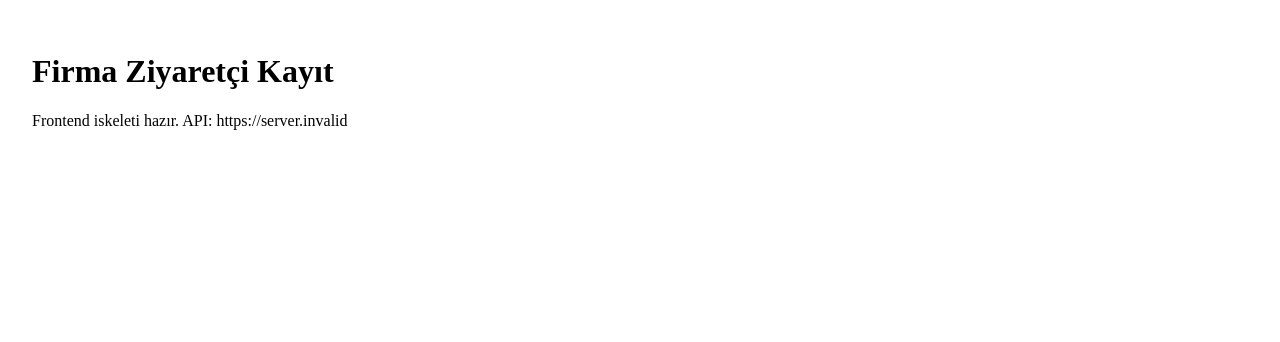
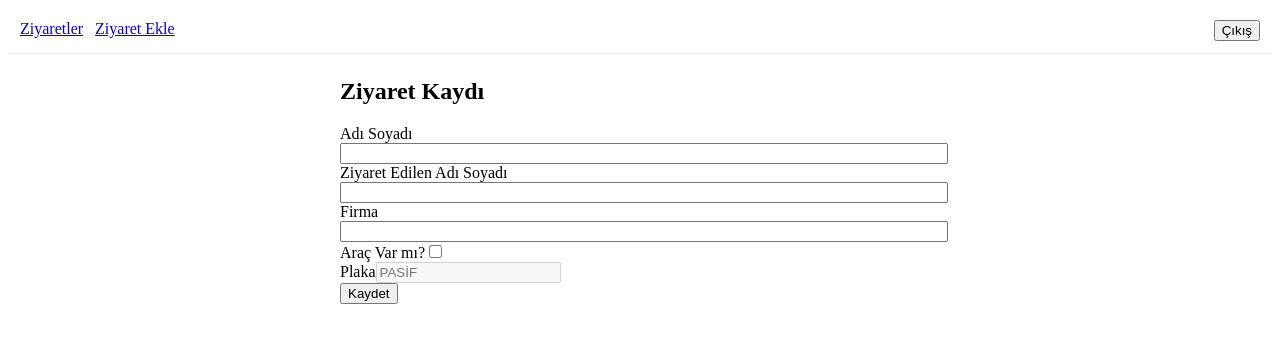
Before and after one commit to doganmus/firma-ziyaretci-kayit, a React (Vite) app in the folder frontend/: page /new in a window 1280 px wide. Shown: the top 342 px of the page. Built offline with nearby package versions, Linux system fonts and the light colour scheme; no server answers; sample sign-in values are in the browser's storage.

Commit message:
feat(stage-1): add frontend pages (Login, VisitForm, VisitList) with axios client and routing

```diff
--- /dev/null
+++ b/frontend/src/App.tsx
@@ -0,0 +1,34 @@
+import { BrowserRouter, Routes, Route, Link, Navigate } from 'react-router-dom'
+import Login from './pages/Login'
+import VisitForm from './pages/VisitForm'
+import VisitList from './pages/VisitList'
+
+function RequireAuth({ children }: { children: JSX.Element }) {
+  const token = localStorage.getItem('accessToken')
+  if (!token) return <Navigate to="/login" replace />
+  return children
+}
+
+export default function App() {
+  const logout = () => {
+    localStorage.removeItem('accessToken')
+    localStorage.removeItem('user')
+    window.location.href = '/login'
+  }
+
+  return (
+    <BrowserRouter>
+      <nav style={{ display: 'flex', gap: 12, padding: 12, borderBottom: '1px solid #eee' }}>
+        <Link to="/">Ziyaretler</Link>
+        <Link to="/new">Ziyaret Ekle</Link>
+        <span style={{ marginLeft: 'auto' }} />
+        <button onClick={logout}>Çıkış</button>
+      </nav>
+      <Routes>
+        <Route path="/login" element={<Login />} />
+        <Route path="/" element={<RequireAuth><VisitList /></RequireAuth>} />
+        <Route path="/new" element={<RequireAuth><VisitForm /></RequireAuth>} />
+      </Routes>
+    </BrowserRouter>
+  )
+}
--- /dev/null
+++ b/frontend/src/api/client.ts
@@ -0,0 +1,21 @@
+import axios from 'axios'
+
+const apiBase = (import.meta.env.VITE_API_URL as string) || 'http://localhost:3000'
+
+export const api = axios.create({
+  baseURL: apiBase,
+})
+
+api.interceptors.request.use((config) => {
+  const token = localStorage.getItem('accessToken')
+  if (token) {
+    config.headers = config.headers ?? {}
+    config.headers.Authorization = `Bearer ${token}`
+  }
+  return config
+})
+
+export type LoginResponse = {
+  accessToken: string
+  user: { id: string; email: string; full_name: string; role: string }
+}
--- a/frontend/src/main.tsx
+++ b/frontend/src/main.tsx
@@ -1,14 +1,6 @@
 import React from 'react'
 import ReactDOM from 'react-dom/client'
-
-function App() {
-  return (
-    <div style={{ padding: 24 }}>
-      <h1>Firma Ziyaretçi Kayıt</h1>
-      <p>Frontend iskeleti hazır. API: {import.meta.env.VITE_API_URL || 'not set'}</p>
-    </div>
-  )
-}
+import App from './App'
 
 ReactDOM.createRoot(document.getElementById('root')!).render(
   <React.StrictMode>
--- /dev/null
+++ b/frontend/src/pages/Login.tsx
@@ -0,0 +1,39 @@
+import { useState } from 'react'
+import { api, LoginResponse } from '../api/client'
+
+export default function Login() {
+  const [email, setEmail] = useState('')
+  const [password, setPassword] = useState('')
+  const [error, setError] = useState<string | null>(null)
+
+  const submit = async (e: React.FormEvent) => {
+    e.preventDefault()
+    setError(null)
+    try {
+      const res = await api.post<LoginResponse>('/auth/login', { email, password })
+      localStorage.setItem('accessToken', res.data.accessToken)
+      localStorage.setItem('user', JSON.stringify(res.data.user))
+      window.location.href = '/'
+    } catch (err) {
+      setError('Giriş başarısız')
+    }
+  }
+
+  return (
+    <div style={{ maxWidth: 360, margin: '80px auto' }}>
+      <h2>Giriş Yap</h2>
+      <form onSubmit={submit}>
+        <div style={{ marginBottom: 12 }}>
+          <label>E-posta</label>
+          <input type="email" value={email} onChange={(e) => setEmail(e.target.value)} style={{ width: '100%' }} />
+        </div>
+        <div style={{ marginBottom: 12 }}>
+          <label>Şifre</label>
+          <input type="password" value={password} onChange={(e) => setPassword(e.target.value)} style={{ width: '100%' }} />
+        </div>
+        {error && <div style={{ color: 'red', marginBottom: 8 }}>{error}</div>}
+        <button type="submit">Giriş</button>
+      </form>
+    </div>
+  )
+}
--- /dev/null
+++ b/frontend/src/pages/VisitForm.tsx
@@ -0,0 +1,65 @@
+import { useState } from 'react'
+import { api } from '../api/client'
+
+export default function VisitForm() {
+  const [visitorFullName, setVisitorFullName] = useState('')
+  const [visitedPersonFullName, setVisitedPersonFullName] = useState('')
+  const [companyName, setCompanyName] = useState('')
+  const [hasVehicle, setHasVehicle] = useState(false)
+  const [vehiclePlate, setVehiclePlate] = useState('')
+  const [message, setMessage] = useState<string | null>(null)
+
+  const submit = async (e: React.FormEvent) => {
+    e.preventDefault()
+    setMessage(null)
+    try {
+      const now = new Date().toISOString()
+      await api.post('/visits', {
+        entry_at: now,
+        visitor_full_name: visitorFullName,
+        visited_person_full_name: visitedPersonFullName,
+        company_name: companyName,
+        has_vehicle: hasVehicle,
+        vehicle_plate: hasVehicle ? vehiclePlate : undefined,
+      })
+      setMessage('Kayıt oluşturuldu')
+      setVisitorFullName('')
+      setVisitedPersonFullName('')
+      setCompanyName('')
+      setHasVehicle(false)
+      setVehiclePlate('')
+    } catch (err) {
+      setMessage('Hata oluştu')
+    }
+  }
+
+  return (
+    <div style={{ maxWidth: 600, margin: '24px auto' }}>
+      <h2>Ziyaret Kaydı</h2>
+      <form onSubmit={submit}>
+        <div>
+          <label>Adı Soyadı</label>
+          <input value={visitorFullName} onChange={(e) => setVisitorFullName(e.target.value)} style={{ width: '100%' }} />
+        </div>
+        <div>
+          <label>Ziyaret Edilen Adı Soyadı</label>
+          <input value={visitedPersonFullName} onChange={(e) => setVisitedPersonFullName(e.target.value)} style={{ width: '100%' }} />
+        </div>
+        <div>
+          <label>Firma</label>
+          <input value={companyName} onChange={(e) => setCompanyName(e.target.value)} style={{ width: '100%' }} />
+        </div>
+        <div>
+          <label>Araç Var mı?</label>
+          <input type="checkbox" checked={hasVehicle} onChange={(e) => setHasVehicle(e.target.checked)} />
+        </div>
+        <div>
+          <label>Plaka</label>
+          <input value={vehiclePlate} onChange={(e) => setVehiclePlate(e.target.value)} disabled={!hasVehicle} placeholder={!hasVehicle ? 'PASİF' : ''} />
+        </div>
+        <button type="submit">Kaydet</button>
+      </form>
+      {message && <div style={{ marginTop: 8 }}>{message}</div>}
+    </div>
+  )
+}
--- /dev/null
+++ b/frontend/src/pages/VisitList.tsx
@@ -0,0 +1,65 @@
+import { useEffect, useState } from 'react'
+import { api } from '../api/client'
+
+type Visit = {
+  id: string
+  visitor_full_name: string
+  visited_person_full_name: string
+  company_name: string
+  entry_at: string
+  exit_at: string | null
+  has_vehicle: boolean
+  vehicle_plate: string | null
+}
+
+export default function VisitList() {
+  const [items, setItems] = useState<Visit[]>([])
+
+  const load = async () => {
+    const res = await api.get<Visit[]>('/visits')
+    setItems(res.data)
+  }
+
+  useEffect(() => {
+    load()
+  }, [])
+
+  const exitVisit = async (id: string) => {
+    await api.post(`/visits/${id}/exit`)
+    await load()
+  }
+
+  return (
+    <div style={{ padding: 24 }}>
+      <h2>Ziyaretler</h2>
+      <table style={{ width: '100%', borderCollapse: 'collapse' }}>
+        <thead>
+          <tr>
+            <th>Ad Soyad</th>
+            <th>Ziyaret Edilen</th>
+            <th>Firma</th>
+            <th>Giriş</th>
+            <th>Çıkış</th>
+            <th>Araç/Plaka</th>
+            <th>Aksiyon</th>
+          </tr>
+        </thead>
+        <tbody>
+          {items.map((v) => (
+            <tr key={v.id}>
+              <td>{v.visitor_full_name}</td>
+              <td>{v.visited_person_full_name}</td>
+              <td>{v.company_name}</td>
+              <td>{new Date(v.entry_at).toLocaleString()}</td>
+              <td>{v.exit_at ? new Date(v.exit_at).toLocaleString() : '-'}</td>
+              <td>{v.has_vehicle ? v.vehicle_plate : 'PASİF'}</td>
+              <td>
+                {!v.exit_at && <button onClick={() => exitVisit(v.id)}>Çıkış Ver</button>}
+              </td>
+            </tr>
+          ))}
+        </tbody>
+      </table>
+    </div>
+  )
+}
```
